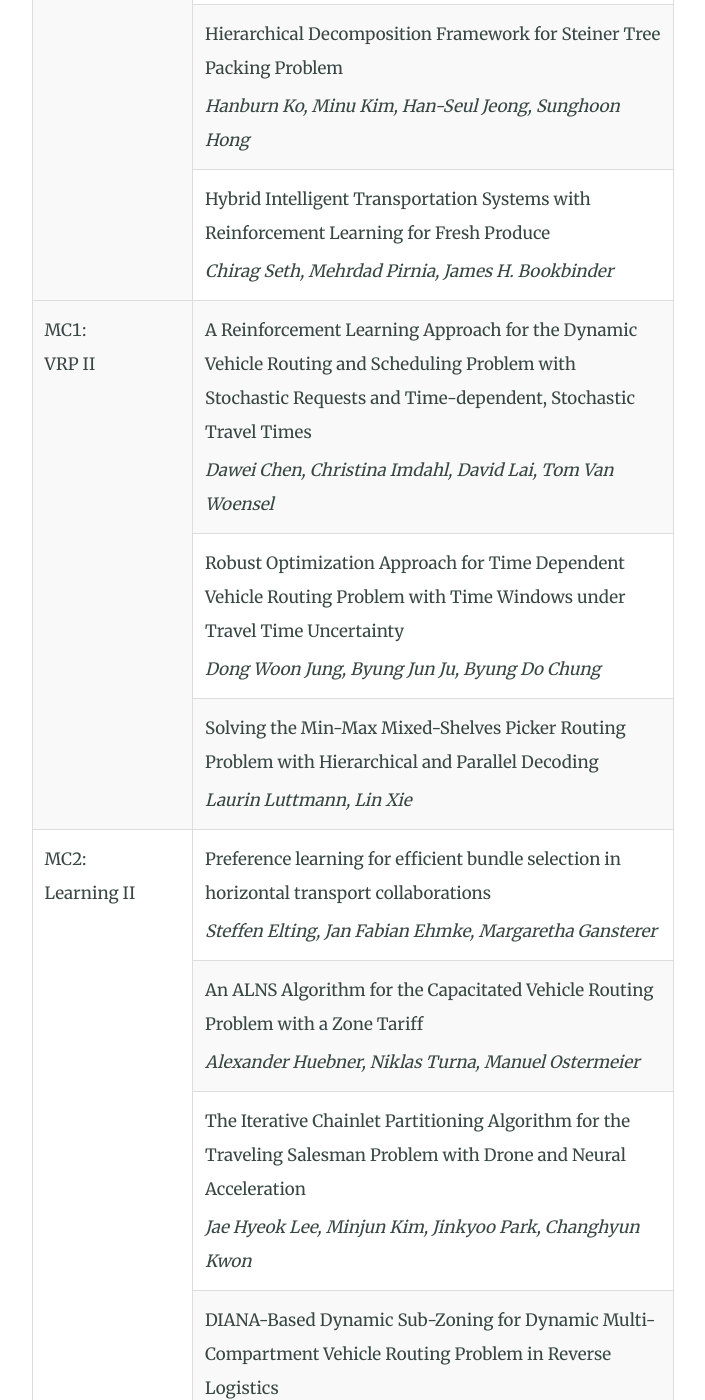
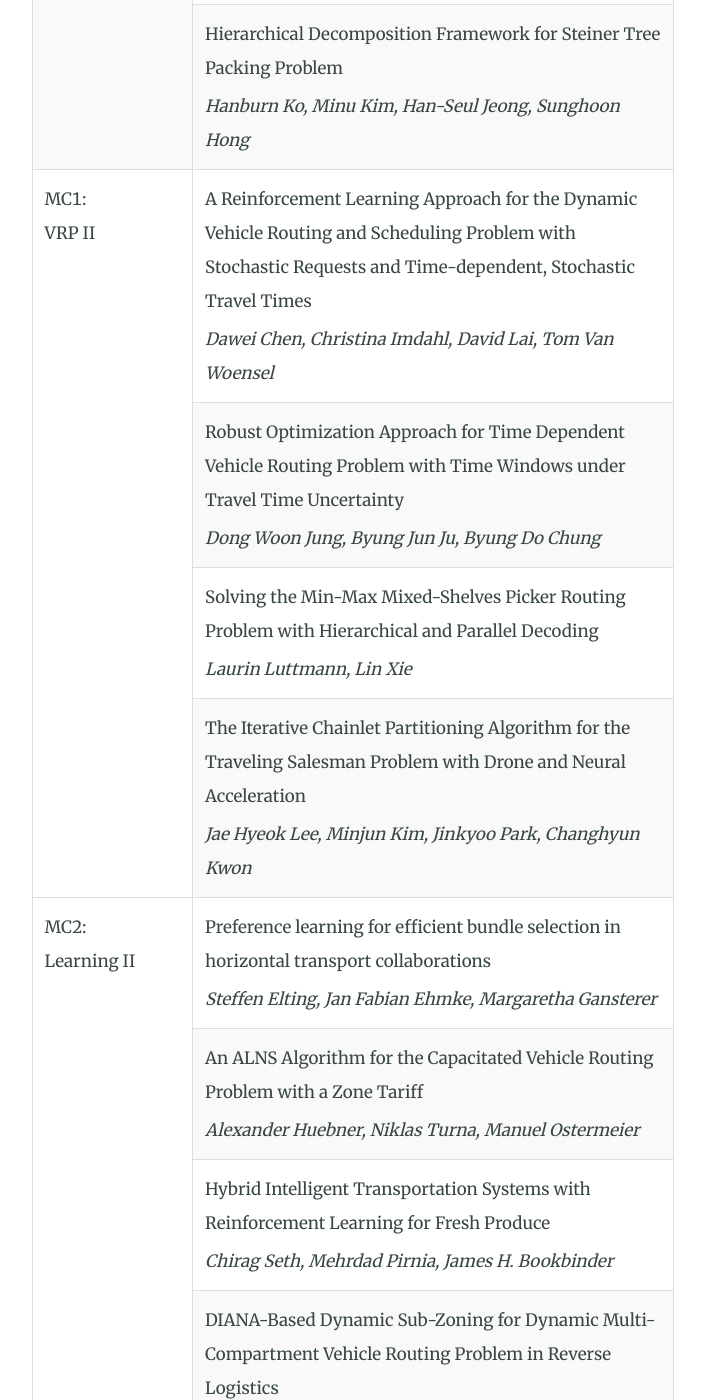
Before and after one commit to tsl2025kaist/tsl2025kaist.github.io, a Jekyll site: the page built from program.html, in a window 1280 px wide and 1400 px high, scrolled down 3464 px. Shown: the whole window, without its empty margins (287-992 px from the left). Built offline with Jekyll 4.4.1, drawn with Linux system fonts in a browser that asks for light colours; some of the changed lines change nothing that is shown.

Commit message:
Session Schedule Adjustment(Chirag, Jae Hyeok)

```diff
--- a/program.html
+++ b/program.html
@@ -215,7 +215,7 @@ aside: false
                 </td>
             </tr>
             <tr>
-                <td rowspan="4">MB2:<br>Learning I</td>
+                <td rowspan="3">MB2:<br>Learning I</td>
                 <td>
                     Enhancing Dynamic Pricing in Passenger Transportation Networks Using Offline Reinforcement Learning
                     <span class="author">Claudius Steinhardt, Philipp Haubenblas, Dominik Erchhorn, Andreas Brieden</span>
@@ -234,13 +234,7 @@ aside: false
                 </td>
             </tr>
             <tr>
-                <td>
-                    Hybrid Intelligent Transportation Systems with Reinforcement Learning for Fresh Produce
-                    <span class="author">Chirag Seth, Mehrdad Pirnia, James H. Bookbinder</span>
-                </td>
-            </tr>
-            <tr>
-                <td rowspan="3">MC1:<br>VRP II</td>
+                <td rowspan="4">MC1:<br>VRP II</td>
                 <td>
                     A Reinforcement Learning Approach for the Dynamic Vehicle Routing and Scheduling Problem with Stochastic Requests and Time-dependent, Stochastic Travel Times
                     <span class="author">Dawei Chen, Christina Imdahl, David Lai, Tom Van Woensel</span>
@@ -259,6 +253,12 @@ aside: false
                 </td>
             </tr>
             <tr>
+                <td>
+                    The Iterative Chainlet Partitioning Algorithm for the Traveling Salesman Problem with Drone and Neural Acceleration
+                    <span class="author">Jae Hyeok Lee, Minjun Kim, Jinkyoo Park, Changhyun Kwon</span>
+                </td>
+            </tr>
+            <tr>
                 <td rowspan="4">MC2:<br>Learning II</td>
                 <td>
                     Preference learning for efficient bundle selection in horizontal transport collaborations
@@ -273,8 +273,8 @@ aside: false
             </tr>
             <tr>
                 <td>
-                    The Iterative Chainlet Partitioning Algorithm for the Traveling Salesman Problem with Drone and Neural Acceleration
-                    <span class="author">Jae Hyeok Lee, Minjun Kim, Jinkyoo Park, Changhyun Kwon</span>
+                    Hybrid Intelligent Transportation Systems with Reinforcement Learning for Fresh Produce
+                    <span class="author">Chirag Seth, Mehrdad Pirnia, James H. Bookbinder</span>
                 </td>
             </tr>
             <tr>
```
